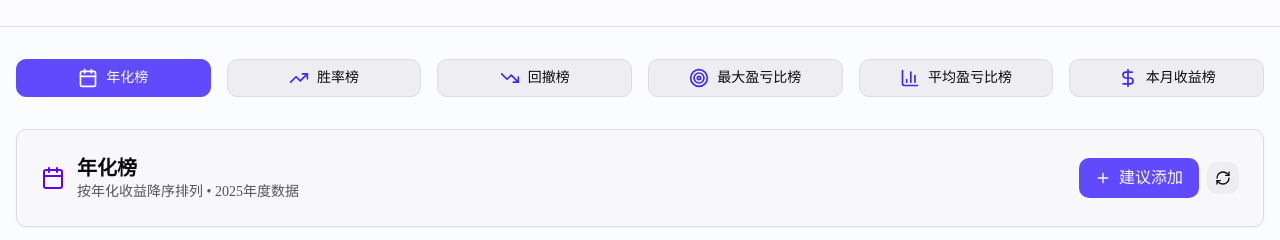
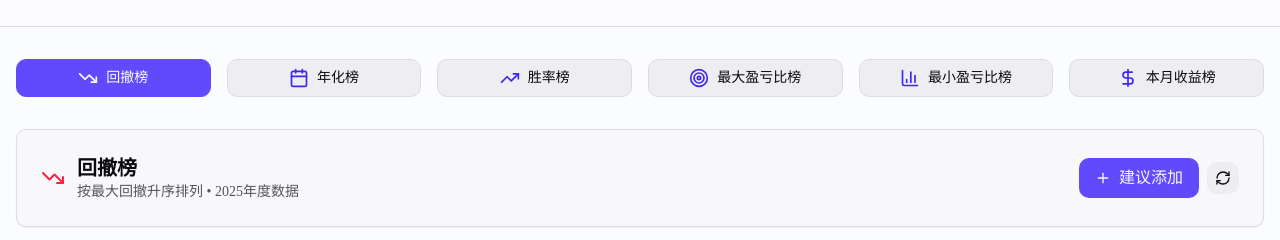
Before and after one commit to KAEL-fin123/mql5-gold-ea-dashboard-v3, a Next.js app: page / in a window 1280 px wide. Shown: the part 167-407 px from the top of the page. Built offline with nearby package versions, Linux system fonts and the light colour scheme; no server answers; the database is empty.

Commit message:
feat: reorder ranking tabs - move drawdown to first position

```diff
--- a/src/app/page.tsx
+++ b/src/app/page.tsx
@@ -18,6 +18,13 @@ type RankingType = 'win_rate' | 'drawdown' | 'max_risk_reward' | 'avg_risk_rewar
 // 排行榜配置
 const rankingTabs = [
   {
+    id: 'drawdown' as RankingType,
+    name: '回撤榜',
+    icon: TrendingDown,
+    description: '按最大回撤升序排列',
+    color: 'text-destructive'
+  },
+  {
     id: 'annual_return' as RankingType,
     name: '年化榜',
     icon: Calendar,
@@ -32,13 +39,6 @@ const rankingTabs = [
     color: 'text-accent'
   },
   {
-    id: 'drawdown' as RankingType,
-    name: '回撤榜',
-    icon: TrendingDown,
-    description: '按最大回撤升序排列',
-    color: 'text-destructive'
-  },
-  {
     id: 'max_risk_reward' as RankingType,
     name: '最大盈亏比榜',
     icon: Target,
@@ -47,7 +47,7 @@ const rankingTabs = [
   },
   {
     id: 'avg_risk_reward' as RankingType,
-    name: '平均盈亏比榜',
+    name: '最小盈亏比榜',
     icon: BarChart3,
     description: '按平均盈亏比降序排列',
     color: 'text-primary'
@@ -62,7 +62,7 @@ const rankingTabs = [
 ];
 
 export default function Home() {
-  const [activeTab, setActiveTab] = useState<RankingType>('annual_return');
+  const [activeTab, setActiveTab] = useState<RankingType>('drawdown');
   const [year] = useState(2025);
   const [month] = useState<number | null>(null);
   const [selectedEA, setSelectedEA] = useState<EAData | null>(null);
```
